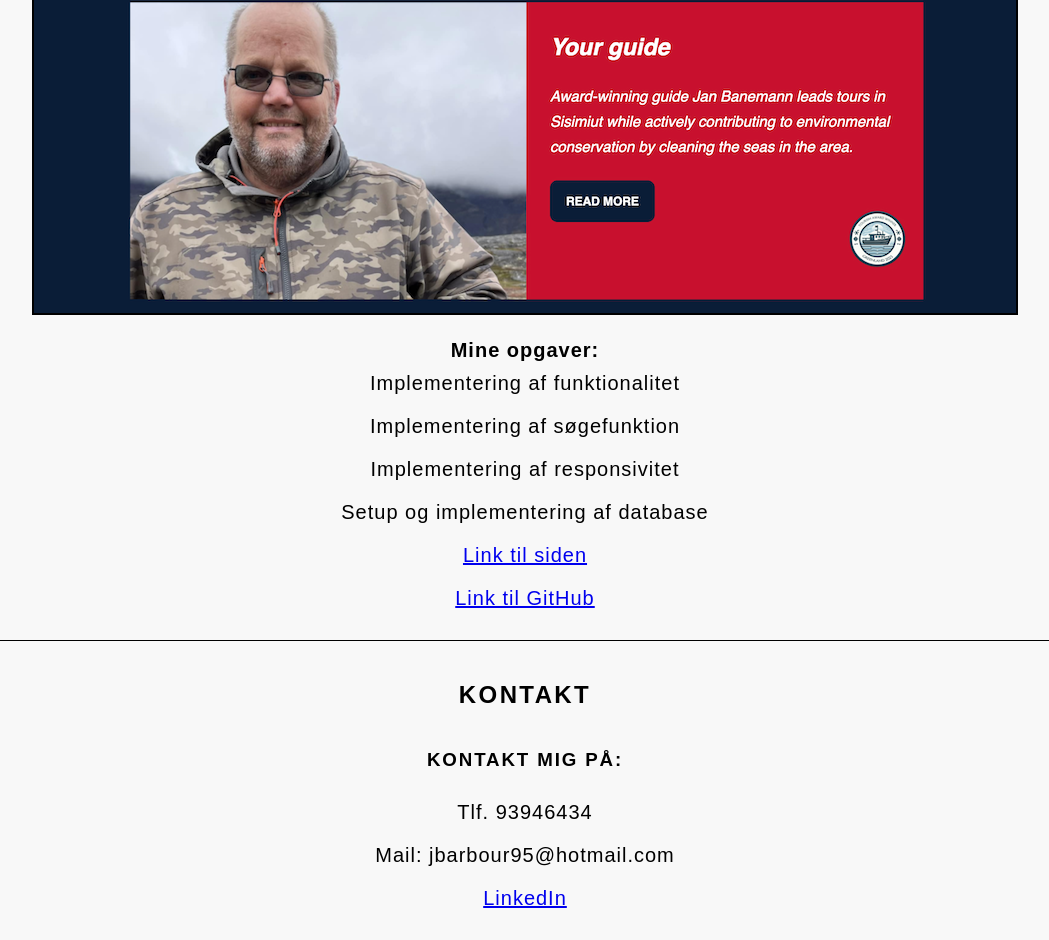
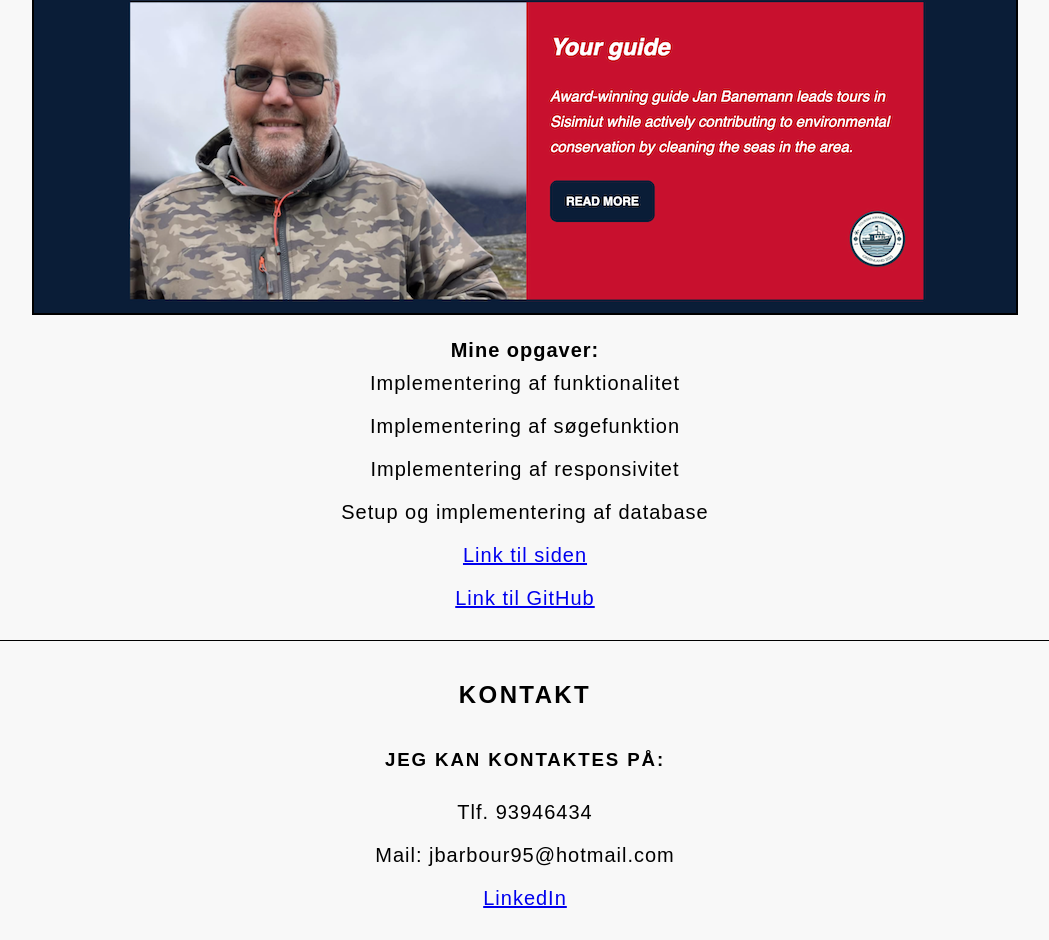
Before and after one commit to realJimboSlice/personlige-professionelle-profil, a plain HTML site: page index.html in a window 1280 px wide. Shown: the part 1717-2657 px from the top of the page, without its empty margins (115-1164 px from the left). Drawn offline with Linux system fonts and the light colour scheme.

Commit message:
semantics

```diff
--- a/index.html
+++ b/index.html
@@ -99,7 +99,7 @@
       </section>
       <section class="contact">
         <h2 class="upperCase">Kontakt</h2>
-        <h3 class="upperCase">Kontakt mig på:</h3>
+        <h3 class="upperCase">Jeg kan kontaktes på:</h3>
         <ul>
           <li>Tlf. 93946434</li>
           <li>Mail: jbarbour95@hotmail.com</li>
```
